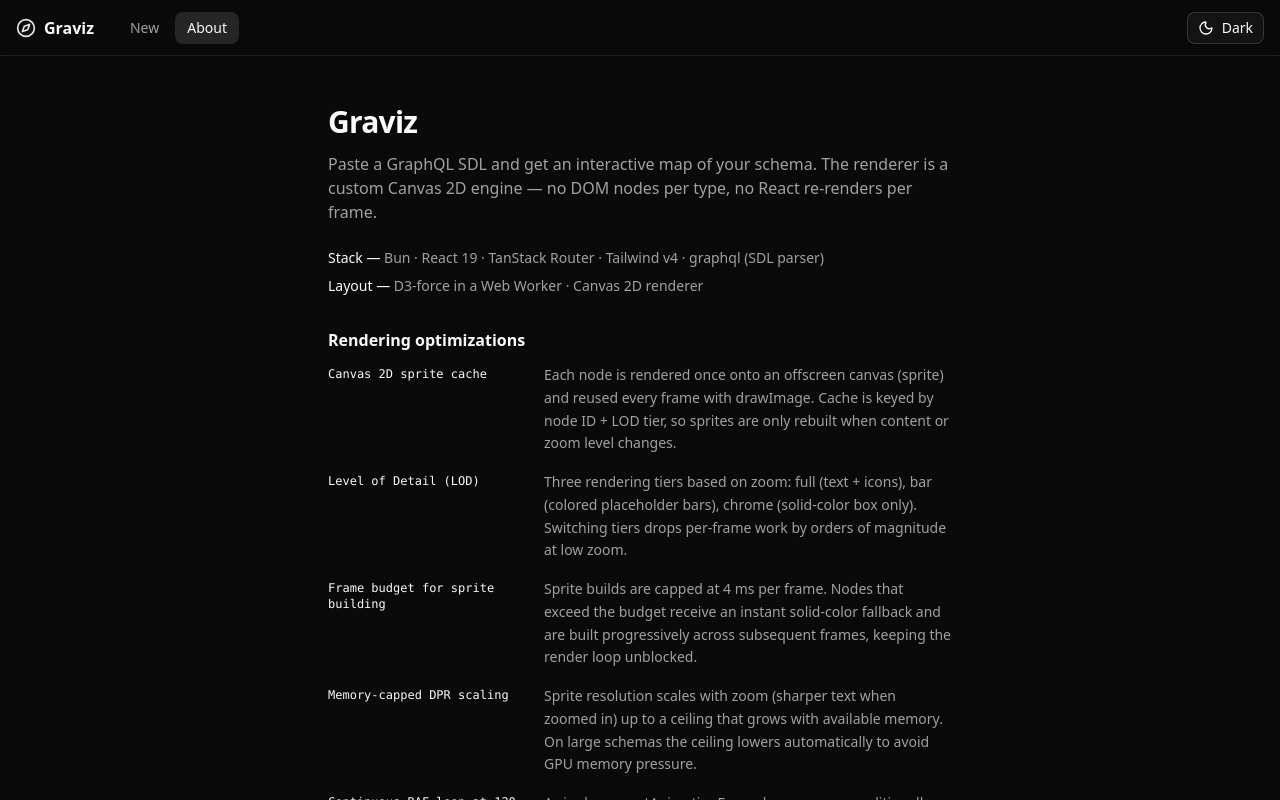
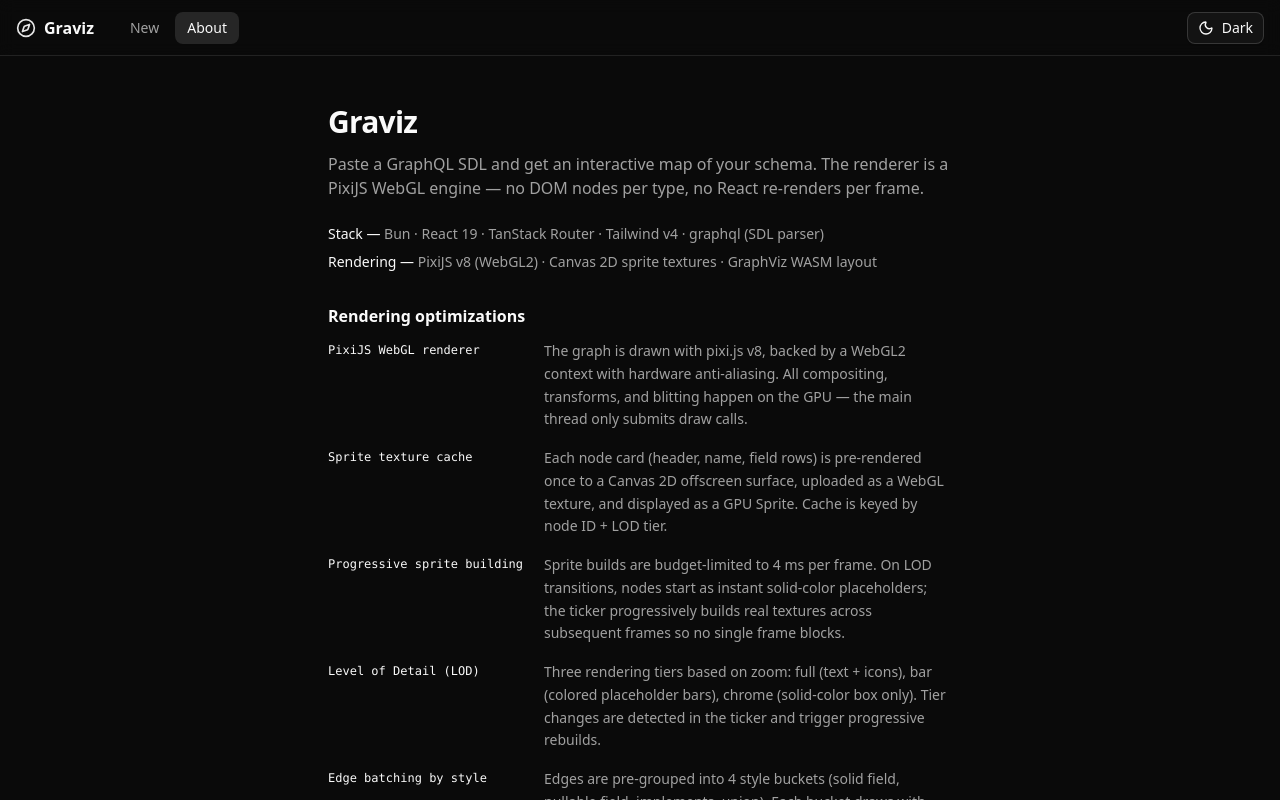
Before and after one commit to JUSTIVE/GompassQL, a React (Vite) app: page /about in a window 1280 px wide. Built offline with nearby package versions, Linux system fonts and the light colour scheme.

Commit message:
no blinking when focusing

```diff
--- a/src/components/graph/SchemaCanvas.tsx
+++ b/src/components/graph/SchemaCanvas.tsx
@@ -1526,15 +1526,11 @@
     const dpr = memoryCappedDpr(idealSpriteDpr(viewK), laidNodes.length);
     spriteDprRef.current = dpr;
 
-    const { dimNodeIds } = edgeGroups;
-    const DIM = 0.1;
-
     // Create placeholder sprites immediately (colored box via tint on
     // a white 1×1 texture — near-zero cost). The ticker progressively
     // builds real textures and swaps them in, so no single frame
     // blocks for 400+ drawNodeSprite calls.
     for (const n of laidNodes) {
-      // Reuse cached texture if available (e.g. scrolling back to same LOD).
       const key = `${n.id}:${lod}`;
       const cachedTex = textureCacheRef.current.get(key);
 
@@ -1542,7 +1538,6 @@
       sprite.position.set(n.cx - n.w / 2, n.cy - n.h / 2);
       sprite.width = n.w;
       sprite.height = n.h;
-      sprite.alpha = dimNodeIds.has(n.id) ? DIM : 1;
       sprite.cullable = true;
       if (!cachedTex) {
         sprite.tint = cssColorToHex(KIND_COLORS[n.data.kind]);
@@ -1563,10 +1558,22 @@
         lod,
         dpr,
         spriteCtx,
-        dimNodeIds,
+        dimNodeIds: new Set<string>(),
       };
     }
-  }, [laidNodes, themeResolved, edgeGroups, lodTick]);
+  }, [laidNodes, themeResolved, lodTick]);
+
+  // Dim/undim node sprites when focus changes — lightweight alpha-only
+  // update, no texture rebuild. Separated from the sprite build effect
+  // so focus changes don't destroy+recreate all sprites (which caused
+  // a visible flash as placeholders briefly appeared).
+  useEffect(() => {
+    const { dimNodeIds } = edgeGroups;
+    const DIM = 0.1;
+    for (const [id, sprite] of nodeSpritesRef.current) {
+      sprite.alpha = dimNodeIds.has(id) ? DIM : 1;
+    }
+  }, [edgeGroups]);
 
   // FPS + timing overlay state
   const fpsOverlayRef = useRef<HTMLDivElement>(null);
--- a/src/routes/About.tsx
+++ b/src/routes/About.tsx
@@ -8,52 +8,77 @@
 
 const RENDER_TECHNIQUES: TechItem[] = [
   {
-    title: "Canvas 2D sprite cache",
+    title: "PixiJS WebGL renderer",
     description:
-      "Each node is rendered once onto an offscreen canvas (sprite) and reused every frame with drawImage. Cache is keyed by node ID + LOD tier, so sprites are only rebuilt when content or zoom level changes.",
+      "The graph is drawn with pixi.js v8, backed by a WebGL2 context with hardware anti-aliasing. All compositing, transforms, and blitting happen on the GPU — the main thread only submits draw calls.",
+  },
+  {
+    title: "Sprite texture cache",
+    description:
+      "Each node card (header, name, field rows) is pre-rendered once to a Canvas 2D offscreen surface, uploaded as a WebGL texture, and displayed as a GPU Sprite. Cache is keyed by node ID + LOD tier.",
+  },
+  {
+    title: "Progressive sprite building",
+    description:
+      "Sprite builds are budget-limited to 4 ms per frame. On LOD transitions, nodes start as instant solid-color placeholders; the ticker progressively builds real textures across subsequent frames so no single frame blocks.",
   },
   {
     title: "Level of Detail (LOD)",
     description:
-      "Three rendering tiers based on zoom: full (text + icons), bar (colored placeholder bars), chrome (solid-color box only). Switching tiers drops per-frame work by orders of magnitude at low zoom.",
+      "Three rendering tiers based on zoom: full (text + icons), bar (colored placeholder bars), chrome (solid-color box only). Tier changes are detected in the ticker and trigger progressive rebuilds.",
   },
   {
-    title: "Frame budget for sprite building",
+    title: "Edge batching by style",
     description:
-      "Sprite builds are capped at 4 ms per frame. Nodes that exceed the budget receive an instant solid-color fallback and are built progressively across subsequent frames, keeping the render loop unblocked.",
+      "Edges are pre-grouped into 4 style buckets (solid field, nullable field, implements, union). Each bucket draws with one beginPath + stroke + fill call regardless of edge count — state changes scale with styles, not edges.",
   },
   {
-    title: "Memory-capped DPR scaling",
+    title: "Dashed bezier walker",
     description:
-      "Sprite resolution scales with zoom (sharper text when zoomed in) up to a ceiling that grows with available memory. On large schemas the ceiling lowers automatically to avoid GPU memory pressure.",
+      "PixiJS has no native setLineDash. Dashed edges (implements, nullable fields) are drawn by parametrically walking the cubic bezier, toggling moveTo/lineTo as accumulated arc length crosses dash boundaries.",
   },
   {
-    title: "Continuous RAF loop at 120 fps",
+    title: "Single-pass edge + arrowhead",
     description:
-      "A single requestAnimationFrame loop runs unconditionally. All state (pan, zoom, hover, focus) lives in refs so the loop reads it without React re-renders or dependency tracking.",
+      "Each edge batch iterates visible edges once, building both the stroke path and collecting arrowhead geometry. The filtered set is reused for arrowhead fill — no redundant bbox tests.",
+  },
+  {
+    title: "TilingSprite dot grid",
+    description:
+      "The background dot grid is a GPU TilingSprite with a tiny 24x24 dot texture. One draw call covers the entire viewport; tilePosition and tileScale sync with pan/zoom in the ticker.",
   },
   {
     title: "Viewport culling",
     description:
-      "Nodes and edges outside the visible canvas rect are skipped in the draw pass. The dot-grid background clips to the viewport and exits early when spacing would be under 6 px.",
+      "Pixi's built-in cullable flag is set on node sprites and containers. Edges use bbox-based culling at draw time. The dot grid auto-hides when spacing drops below 6 px.",
   },
   {
-    title: "DPR via refs, not state",
+    title: "Memory-capped DPR",
     description:
-      "Device pixel ratio and sprite DPR are stored in refs and compared synchronously each frame. Storing them in React state would introduce a one-frame lag where sprites are drawn at the wrong resolution.",
+      "Sprite resolution scales with device pixel ratio up to a ceiling derived from node count (budget: sqrt(5000 / N)). On retina displays with 400+ nodes, DPR stays at 2-3 for crisp text without exceeding GPU memory.",
   },
   {
-    title: "Edge skip at chrome LOD",
+    title: "measureText cache",
     description:
-      "At the lowest LOD tier (zoom < 0.07) edges are omitted entirely. At that scale nodes are a few pixels wide; drawing edges adds cost with zero visual benefit.",
+      "Field type widths and fitText results are cached in module-level Maps keyed by string content. Cold sprite builds avoid redundant measureText calls — 8,000+ calls reduced to unique-type count.",
   },
 ];
 
 const GRAPH_TECHNIQUES: TechItem[] = [
   {
-    title: "D3-force layout in a Web Worker",
+    title: "GraphViz WASM layout",
     description:
-      "Force simulation runs off the main thread in a dedicated Web Worker. The UI stays fully interactive during layout; the worker posts the final node positions when simulation settles.",
+      "Layout runs the dot engine (network-simplex ranker) compiled to WebAssembly via @viz-js/viz. The native C implementation handles 400+ nodes in under a second — the JS port (dagre) stalled at that scale.",
+  },
+  {
+    title: "Layout in a Web Worker",
+    description:
+      "The WASM layout runs off the main thread in a dedicated Web Worker. The UI stays fully interactive during layout; the worker posts node positions and bezier edge paths when done.",
+  },
+  {
+    title: "Native cubic bezier edges",
+    description:
+      "Edge paths use GraphViz's cubic bezier control points directly via bezierCurveTo — no polyline sampling. Canvas dashing works cleanly on bezier segments without the arcTo artifacts that sampled polylines produced.",
   },
   {
     title: "BFS reachability with implements back-traversal",
@@ -61,19 +86,19 @@
       "Reachable types are found via BFS over field/union/arg edges. implements edges are also traversed in reverse: reaching an interface automatically surfaces all its concrete implementors.",
   },
   {
-    title: "Multi-root orphan detection",
-    description:
-      "A type is considered orphaned only if it is unreachable from every root operation (Query, Mutation, Subscription). Types exclusive to Mutation are not shown as orphaned when browsing from Query.",
-  },
-  {
     title: "Relay Connection unwrapping",
     description:
       "Connection, Edge, PageInfo, and Node boilerplate types are detected structurally and collapsed. Field edges skip straight to the underlying payload type so the graph stays readable.",
   },
   {
-    title: "sourceFieldIndex remapping",
+    title: "Union member adjacency hints",
     description:
-      "When primitive fields are filtered out, each edge's sourceFieldIndex (used to anchor the edge to the correct field row) is remapped to the post-filter position so edges stay aligned.",
+      "For each Union type, member pairs are emitted as invisible non-constraining GraphViz edges (constraint=false, style=invis). This biases crossing reduction to place union members adjacent without affecting ranks.",
+  },
+  {
+    title: "Field-row edge snapping",
+    description:
+      "Forward field edges are snapped to leave the source node at the field row's Y coordinate with a horizontal tangent. The first bezier segment's anchor and c1 are rewritten so the curve departs cleanly.",
   },
 ];
 
@@ -99,7 +124,7 @@
       <h1 className="text-3xl font-semibold tracking-tight">Graviz</h1>
       <p className="mt-3 text-muted-foreground">
         Paste a GraphQL SDL and get an interactive map of your schema.
-        The renderer is a custom Canvas 2D engine — no DOM nodes per type,
+        The renderer is a PixiJS WebGL engine — no DOM nodes per type,
         no React re-renders per frame.
       </p>
 
@@ -111,15 +136,15 @@
           </span>
         </div>
         <div>
-          <span className="font-medium">Layout — </span>
+          <span className="font-medium">Rendering — </span>
           <span className="text-muted-foreground">
-            D3-force in a Web Worker · Canvas 2D renderer
+            PixiJS v8 (WebGL2) · Canvas 2D sprite textures · GraphViz WASM layout
           </span>
         </div>
       </div>
 
       <Section title="Rendering optimizations" items={RENDER_TECHNIQUES} />
-      <Section title="Graph & data techniques" items={GRAPH_TECHNIQUES} />
+      <Section title="Graph & layout techniques" items={GRAPH_TECHNIQUES} />
 
       <section className="mt-8">
         <h2 className="text-base font-semibold">Tips</h2>
@@ -127,9 +152,10 @@
           <li>Pick a root operation in the left panel, then click field types to drill in.</li>
           <li>Breadcrumbs let you jump back up the navigation stack.</li>
           <li>Scroll to zoom, drag to pan. Pinch-zoom works on touch devices.</li>
-          <li><kbd className="font-mono text-xs">⌘K</kbd> focuses the search bar. Use <code className="font-mono text-xs">Type.field</code> syntax for two-phase matching.</li>
+          <li><kbd className="font-mono text-xs">Cmd+K</kbd> focuses the search bar. Use <code className="font-mono text-xs">Type.field</code> syntax for two-phase matching.</li>
           <li>Toggle "Hide primitives" to collapse scalar fields and reduce visual noise.</li>
           <li>The Orphaned tab shows types unreachable from any root operation.</li>
+          <li>The real-time FPS chart in the bottom-right corner shows rendering performance.</li>
         </ul>
       </section>
 
```
